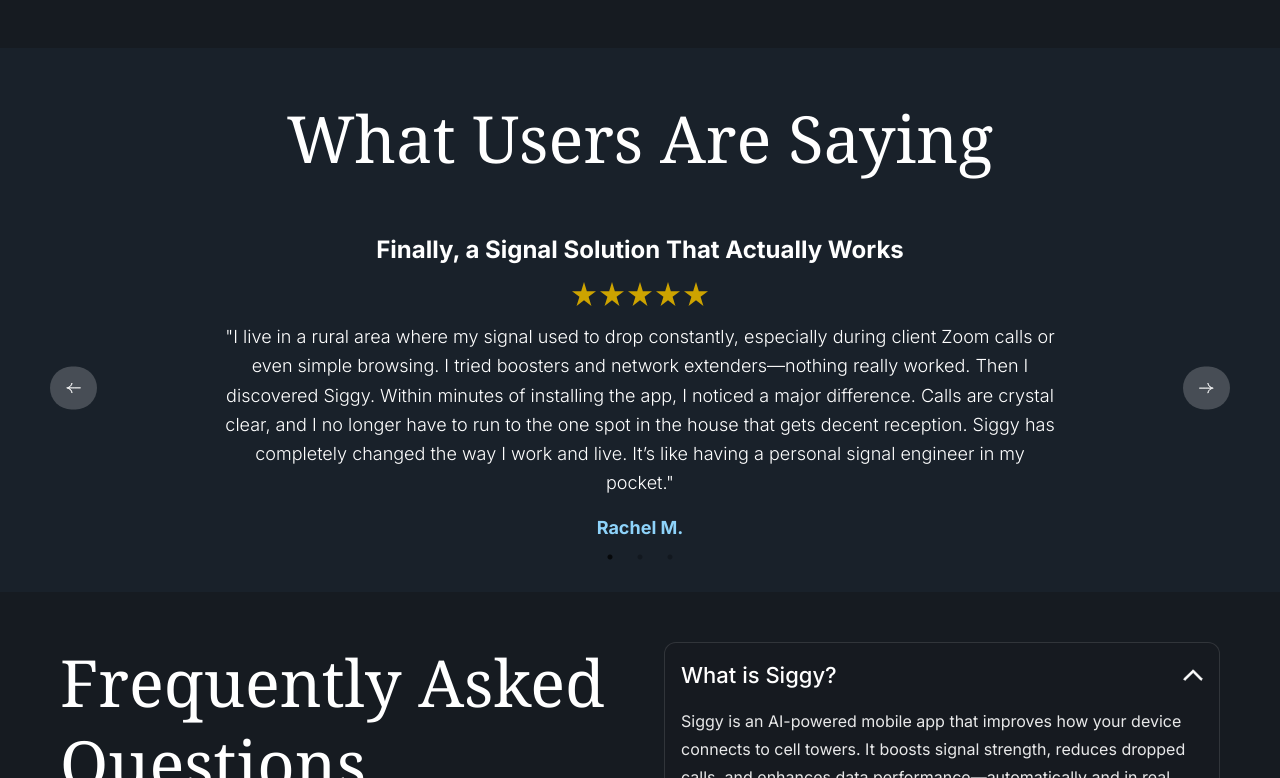
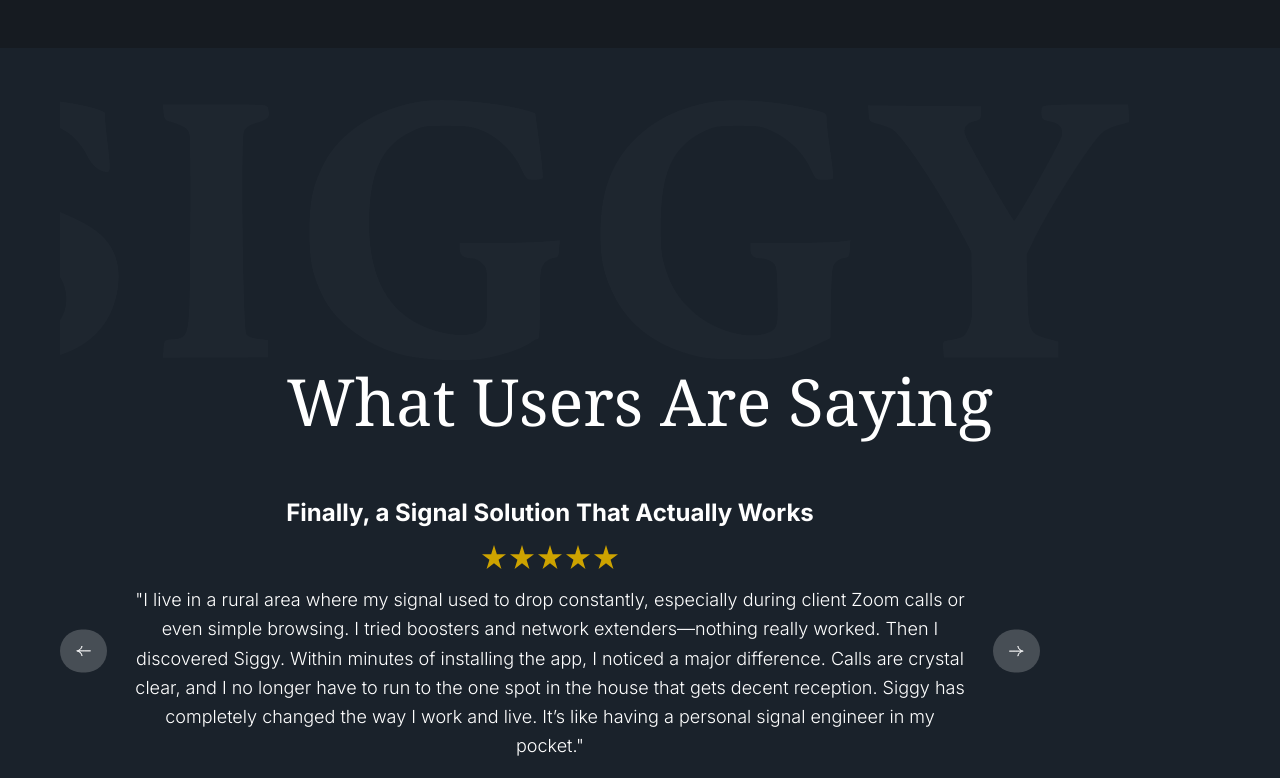
Before and after one commit to developeritexpert/siggi_ai_main, a Next.js app: page / in a window 1280 px wide. Shown: the part 3382-4160 px from the top of the page. Built offline with nearby package versions, Linux system fonts and the light colour scheme.

Commit message:
adingneiw1

```diff
--- a/app/components/HomeComponents/TestmonialSection.tsx
+++ b/app/components/HomeComponents/TestmonialSection.tsx
@@ -31,7 +31,7 @@
   <button
     type="button"
     onClick={onClick}
-    className="absolute right-0 md:!right-[-100px] top-1/2 transform -translate-y-1/2 bg-[#ffffff33] hover:bg-[#ffffff4d] rounded-full p-3 lg:p-4 transition-all duration-200 z-10"
+    className="absolute right-0 top-1/2 transform -translate-y-1/2 bg-[#ffffff33] hover:bg-[#ffffff4d] rounded-full p-3 lg:p-4 transition-all duration-200 z-10"
   >
     <Image src="/images/img_group_244.svg" alt="Next" width={20} height={20} className="w-3 md:!w-full"/>
   </button>
@@ -41,7 +41,7 @@
   <button
     type="button"
     onClick={onClick}
-    className="absolute left-0 md:!left-[-100px] top-1/2 transform -translate-y-1/2 bg-[#ffffff33] hover:bg-[#ffffff4d] rounded-full p-3 lg:p-4 transition-all duration-200 z-10"
+    className="absolute left-0  top-1/2 transform -translate-y-1/2 bg-[#ffffff33] hover:bg-[#ffffff4d] rounded-full p-3 lg:p-4 transition-all duration-200 z-10"
   >
     <Image src="/images/img_group_245.svg" alt="Prev" width={20} height={20} className="w-3 md:!w-full " />
   </button>
@@ -61,15 +61,18 @@
   };
 
   return (
-    <section className="bg-[#19212a] py-[50px] px-[20px] md:px-[60px]">
-      <div className="flex flex-col w-full relative z-0 container mx-auto">
+    <section className="bg-[#1A222B] py-[50px] px-[20px] md:px-[60px] relative">
+
+    <Image src="/images/group_00003.png" alt="siggy_image" width={20} height={20} className="w-auto h-auto " />
+
+      <div className="flex flex-col w-full  container ">
         {/* Heading */}
         <h2 className="text-2xl sm:text-3xl md:text-4xl lg:text-[65px] georgia-text font-normal leading-tight text-center text-white mb-6 sm:mb-[55px]">
           What Users Are Saying
         </h2>
 
         {/* Slider */}
-        <div className="w-full lg:max-w-[980px]  mx-auto relative">
+        <div className="w-full lg:max-w-[980px]  ">
           <Slider {...settings}>
             {testimonials.map((t, index) => (
               <div key={index} className="px-4">
```
Also changed, not shown: public/images/group_00003.png (added).
